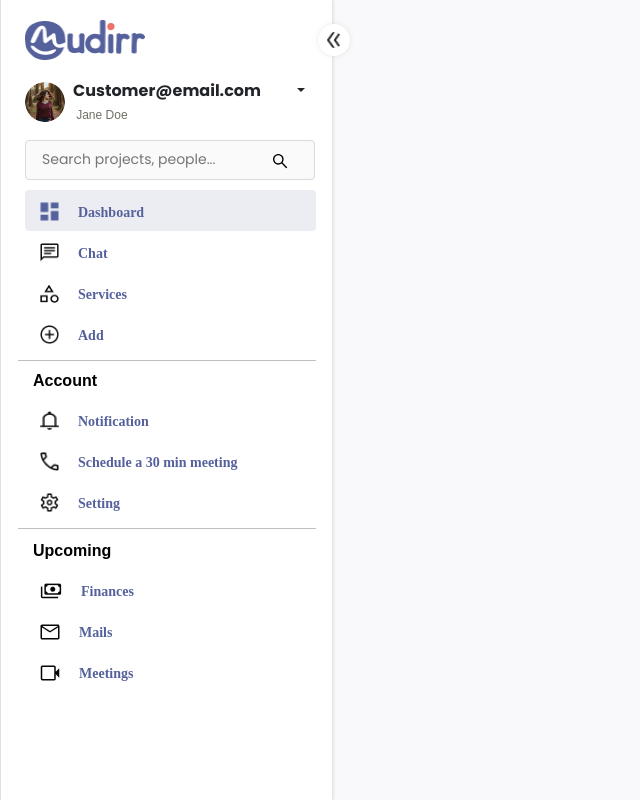
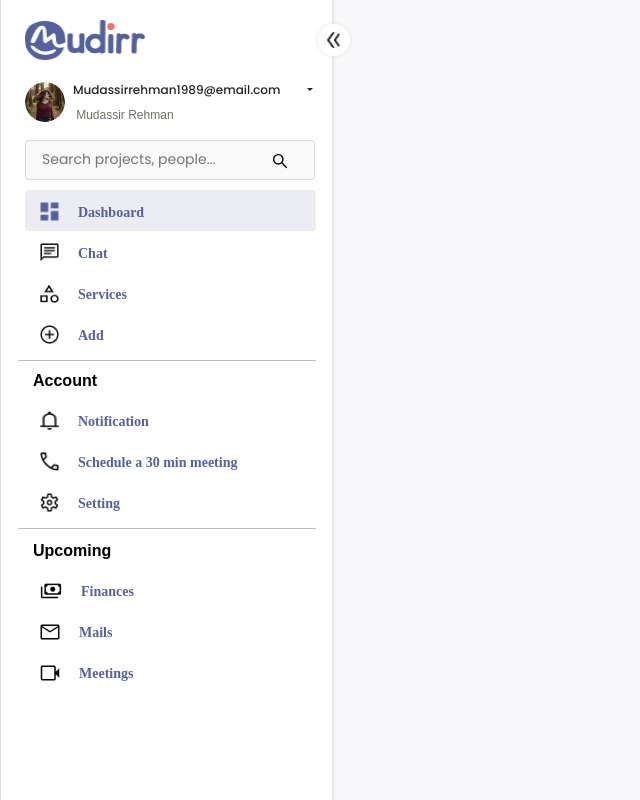
Before and after one commit to Mudassirrahman/mudirr-dashboard, a React (Create React App) app: page / in a window 1280 px wide. Shown: the whole page, without its empty margins (0-640 px from the left). Built offline with nearby package versions, Linux system fonts and the light colour scheme; a web font is replaced by a local one.

Commit message:
miner changes

```diff
--- a/src/components/sidebar/Sidebar.jsx
+++ b/src/components/sidebar/Sidebar.jsx
@@ -97,7 +97,7 @@ function Sidebar() {
                 className="dropdown-toggle acc-dropdown"
                 style={{ visibility: isOpen ? "visible " : "hidden" }}
               >
-                Customer@email.com
+                Mudassirrehman1989@email.com
               </strong>
             </a>
 
@@ -134,7 +134,7 @@ function Sidebar() {
               className="acc-holder-name"
               style={{ visibility: isOpen ? "visible " : "hidden" }}
             >
-              Jane Doe
+              Mudassir Rehman
             </p>
           </div>
           <div className="search-section">
--- a/src/components/sidebar/sidebar.css
+++ b/src/components/sidebar/sidebar.css
@@ -54,6 +54,8 @@
     overflow: hidden;
     transition: .5s ease-in;
     margin-bottom: 15px;
+    font-size: 12px;
+    font-weight: 500;
   }
 
   .acc-holder-name{
@@ -61,7 +63,6 @@
     margin-left: 3.2rem;
     margin-top: -14px;
     overflow: hidden;
-    width: 88px;
     word-wrap: break-word;
     font-family: Axiforma , sans-serif;
     font-style: normal;
```
